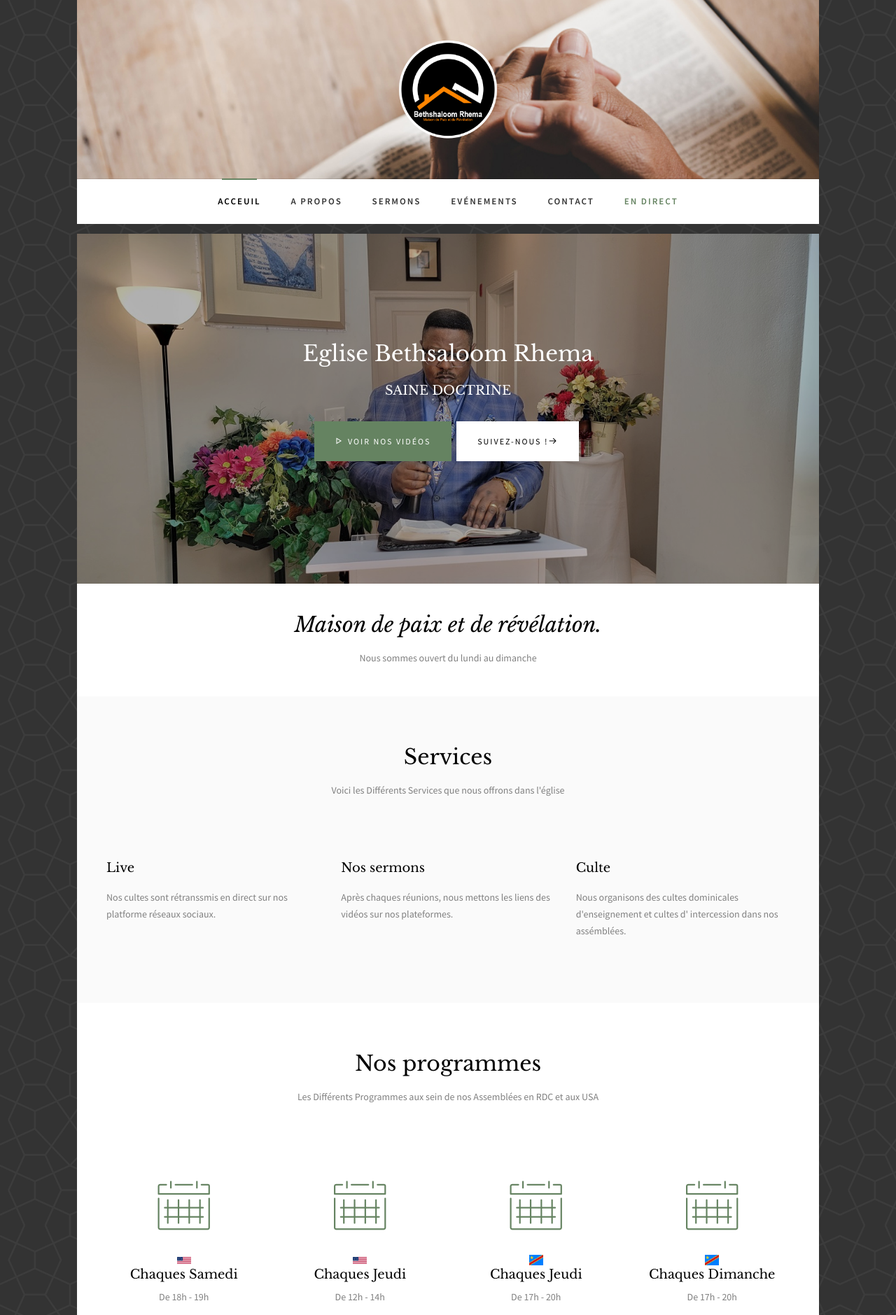
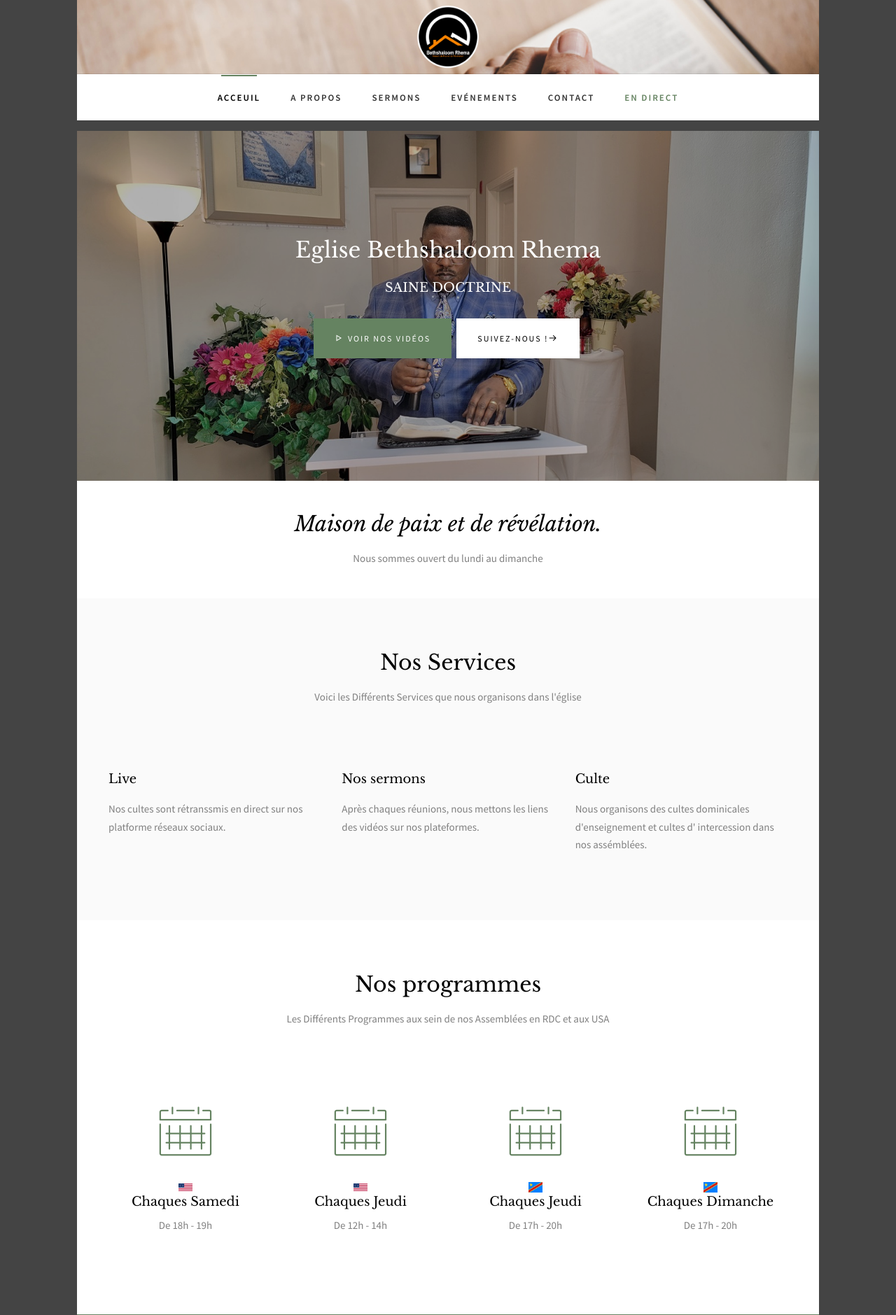
Before and after one commit to baraka-bilali/Bethshaloom-Rhema, a PHP site: page / in a window 1280 px wide. Shown: the top 1879 px of the page at 70% size. Run offline with PHP 8.4, Linux system fonts and the light colour scheme; some web fonts are replaced.

Commit message:
Modif banner et logo

```diff
--- a/css/style.css
+++ b/css/style.css
@@ -13,10 +13,10 @@
 body {
   font-family: "Source Sans Pro", sans-serif;
   font-weight: normal;
-  font-size: 14px;
+  font-size: 15px;
   line-height: 1.7;
   color: gray;
-  background: url(../images/body-bg.png) repeat fixed;
+  background-color:#444;
 }
 .slide{
   background-image: url(../images/img_bg.jpg);
@@ -127,7 +127,7 @@ h1, h2, h3, h4, h5, h6, figure {
 .fh5co-nav #fh5co-logo {
   background: url('../images/bg-primary.png'), no-repeat;
   background-size: cover;
-  font-size: 45px;
+  font-size: 0px;
   margin: 0;
   padding: 1em 0;
   font-family: "Libre Baskerville", serif;
@@ -157,6 +157,9 @@ h1, h2, h3, h4, h5, h6, figure {
   .fh5co-nav .menu-1 {
     display: none;
   }
+  .links{
+    font-size: 25px;
+  }
 }
 .fh5co-nav ul {
   padding: 20px 0;
@@ -172,6 +175,8 @@ h1, h2, h3, h4, h5, h6, figure {
   letter-spacing: 2px;
   font-weight: 600;
 }
+
+
 .fh5co-nav ul li a {
   position: relative;
   font-size: 13px;
--- a/index.php
+++ b/index.php
@@ -2,7 +2,7 @@
 
 
 					<div class="col-md-12 col-md-offset-0 text-center menu-1">
-						<ul>
+						<ul class="links">
 							<li class="active"><a href="index.php">Acceuil</a></li>
 							<li><a href="about.php">A propos</a></li>
 							<li><a href="sermons.php">Sermons</a></li>
@@ -27,7 +27,7 @@
 				   			<div class="col-md-6 col-md-offset-3 text-center">
 				   				<div class="slider-text">
 					   				<div class="slider-text-inner">
-					   					<h1 style="font-size: 31px;">Eglise Bethsaloom Rhema</h1>
+					   					<h1 style="font-size: 31px;">Eglise Bethshaloom Rhema</h1>
 											<h2>SAINE DOCTRINE</h2>
 											<p><a class="btn btn-primary btn-demo popup-vimeo" href="https://vimeo.com/channels/staffpicks/93951774"> <i class="icon-play4"></i> Voir nos vidéos</a> <a class="btn btn-primary btn-learn">Suivez-nous !<i class="icon-arrow-right3"></i></a></p>
 					   				</div>
@@ -53,8 +53,8 @@
 		<div id="fh5co-services" class="fh5co-light-grey">
 			<div class="row animate-box">
 				<div class="col-md-6 col-md-offset-3 text-center fh5co-heading">
-					<h2>Services</h2>
-					<p>Voici les Différents Services que nous offrons dans l'église</p>
+					<h2>Nos Services</h2>
+					<p>Voici les Différents Services que nous organisons dans l'église</p>
 				</div>
 			</div>
 			<div class="row">
--- a/partials/header.php
+++ b/partials/header.php
@@ -69,5 +69,5 @@
 			<div class="top-menu">
 				<div class="row">
 					<div class="col-md-12 col-offset-0 text-center">
-						<div id="fh5co-logo"><a href="index.php"> <img src="images/logo.png" alt="" width="160" height="165"> </a></div>
+						<div id="fh5co-logo"><a href="index.php"> <img src="images/logo.png" alt="" width="100" height="105"> </a></div>
 					</div>
```
